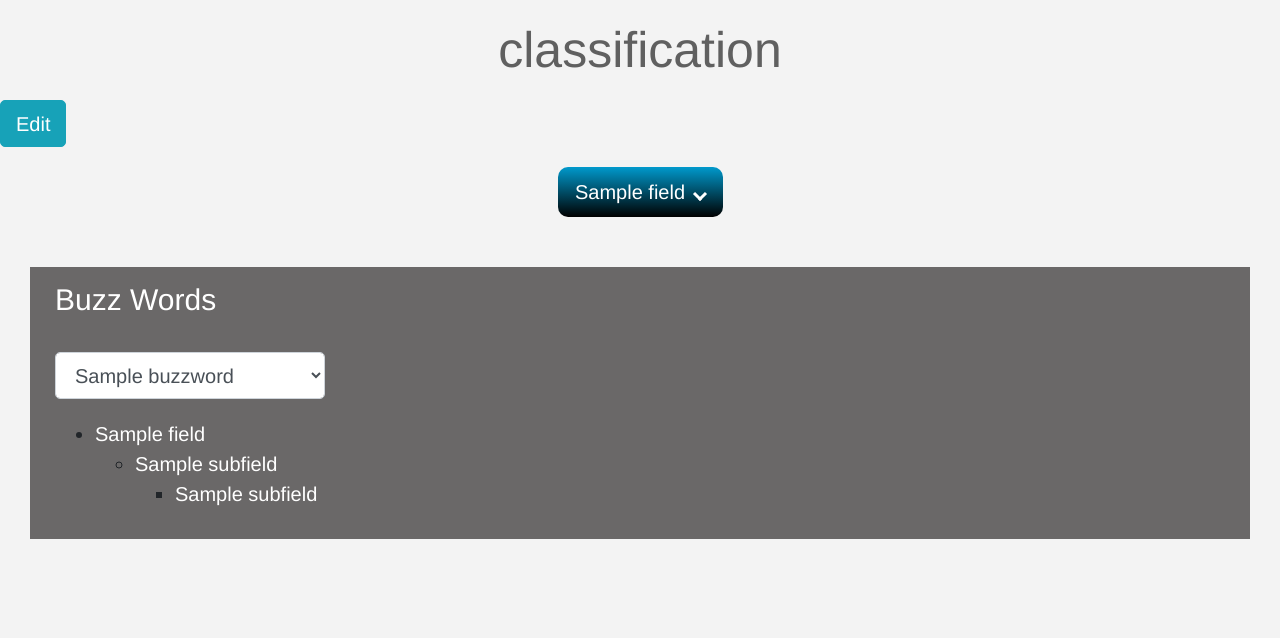
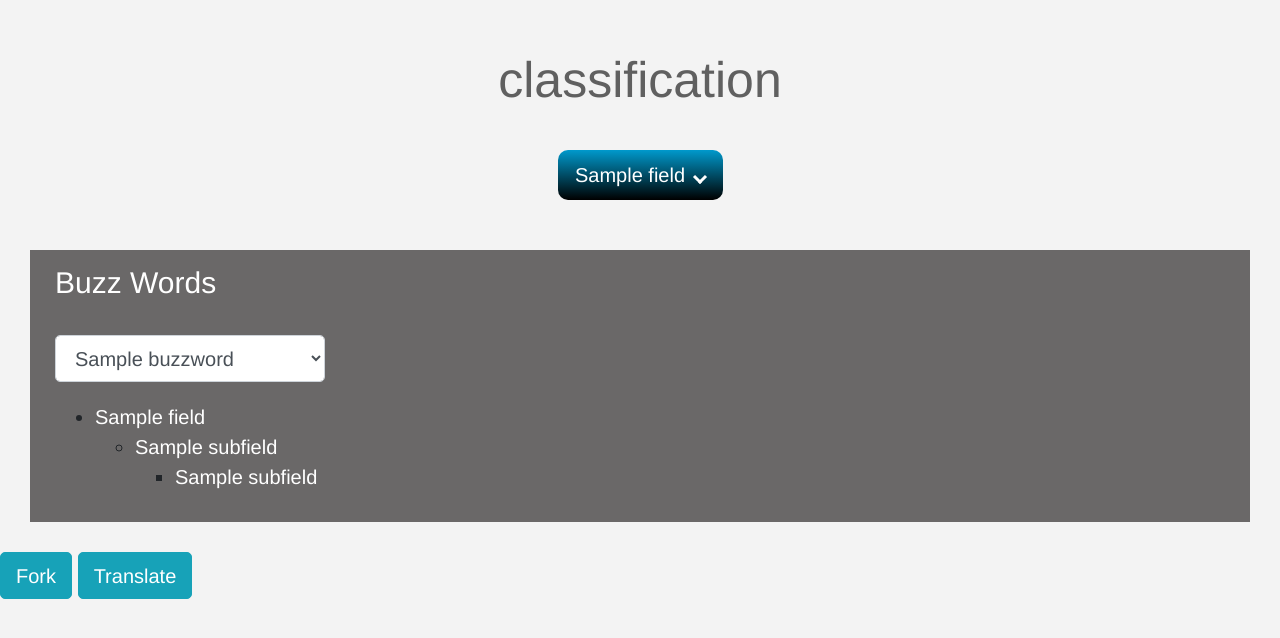
Before and after one commit to Houdaaaa/CSClassify, a Flask app: template db_app/templates/classification.html in a window 1280 px wide. Shown: the top 638 px of the page. Run offline with Flask 2, Linux system fonts and the light colour scheme; the template is opened without the code that fills it: most values are stand-ins (such as "Sample title", 1, 10 or a date in 2020); some libraries are stand-ins or nearby versions.

Commit message:
code cleaning

```diff
--- a/db_app/templates/classification.html
+++ b/db_app/templates/classification.html
@@ -8,11 +8,9 @@
   <title>EDITx</title>
 </head>
 
-<body>
+<br>
 
     <h1 class="title">classification</h1>
-
-    <a href="/edit_field/{{uuid_classification}}" class="btn btn-info" role="button">Edit</a>
 
     <div class="container-fluid" >
         <div class="row center-1">
@@ -91,7 +89,17 @@
         </div>
     </div>
 
+    <a href="" class="btn btn-info" role="button">Fork</a>
+    <a href="" class="btn btn-info" role="button">Translate</a>
+    <br> <br>
 
+    {% if is_user_classification %}
+        <a href="/edit_field/{{uuid_classification}}" class="btn btn-info" role="button">Edit/delete field</a>
+        <a href="" class="btn btn-info" role="button">Edit/delete relation</a>
+        <a href="" class="btn btn-info" role="button">Add field</a>
+        <a href="" class="btn btn-info" role="button">Add relation</a>
+        <a href="" class="btn btn-info" role="button">Add subgraph</a>
+    {% endif %}
 
     <script src="https://code.jquery.com/jquery-3.3.1.slim.min.js" integrity="sha384-q8i/X+965DzO0rT7abK41JStQIAqVgRVzpbzo5smXKp4YfRvH+8abtTE1Pi6jizo" crossorigin="anonymous"></script>
     <script src="https://cdnjs.cloudflare.com/ajax/libs/popper.js/1.14.7/umd/popper.min.js" integrity="sha384-UO2eT0CpHqdSJQ6hJty5KVphtPhzWj9WO1clHTMGa3JDZwrnQq4sF86dIHNDz0W1" crossorigin="anonymous"></script>
--- a/db_app/templates/home.html
+++ b/db_app/templates/classifications_titles.html
@@ -8,7 +8,9 @@
 </head>
 <body>
     <h1 class="title">{{title}}</h1>
-    <a href="/add/classification/" class="btn btn-secondary float-right">Add</a>
+    {% if is_user_connected is defined %}
+        <a href="/add/classification/" class="btn btn-secondary float-right">Add classification</a>
+    {% endif %}
     <br />
     <br />
     {% for classification in classifications_names %}
--- a/db_app/views.py
+++ b/db_app/views.py
@@ -2,13 +2,15 @@ from datetime import datetime
 from werkzeug.urls import url_parse
 from werkzeug.utils import redirect
 from models import *
-from flask import Flask, render_template, url_for, request, flash, jsonify
+from flask import render_template, url_for, request, jsonify
 from forms import LoginForm, RegistrationForm, EditFieldForm
-from wtforms.validators import ValidationError, DataRequired, Email, EqualTo
+from wtforms.validators import DataRequired
 
 
 # Database.database_creation()
 
+#Spécial Editx + buzz words
+#Aller chercher le graph spécifique à Editx pour ça ?
 @app.route('/', defaults={'bw': 'Cloud computing'})  # to pre-select a buzz word
 @app.route('/<bw>')
 def index(bw):
@@ -25,27 +27,23 @@ def index(bw):
                            word=bw)
 
 
-@app.route('/home', defaults={'user': ''})
-@app.route('/<user>/home')
-def home(user):
-    classifications_names = Database.find_all_classifications_names()
-    return render_template('home.html', classifications_names=classifications_names, title='Home')
+@app.route('/all_classifications', defaults={'user': ''})
+@app.route('/<user>/all_classifications')
+def all_classifications(user):
+    classifications_names = Database.find_all_classifications_names()  #uuid + name?
+
+    return render_template('classifications_titles.html', classifications_names=classifications_names, title='all classifications')
 
 
-# @app.route('/<user>/classifications')
-@app.route('/<user>/classifications')  # classification's user only (member'space)
+@app.route('/<user>/my_classifications')  # classification's user only (member'space)
 @login_required
-def display_classifications_user(user):
+def my_classifications(user):
     graphs_id = current_user.get_graphs_id()
     classifications_names = Database.find_classifications_names(graphs_id)
-    return render_template('home.html', classifications_names=classifications_names,
-                           title='My classifications')  # même html ok? mais 'home' pas très expressif
+    is_user_connected = True
 
-
-@app.route('/add/classification/')
-@login_required
-def add_classification():
-    return 'ok'
+    return render_template('classifications_titles.html', classifications_names=classifications_names,
+                           title='My classifications', is_user_connected=is_user_connected)
 
 
 @app.route('/classification/<name>/', defaults={'bw': 'Cloud computing'})
@@ -62,9 +60,26 @@ def display_classification(name, bw):  # id au lieu de name?
     else:
         buzzword_fields = None
 
+    #pas obligé d'être logué : si forker --> redigige vers la page suivante et si page suivante login_required
+    # --> login d'abord
+    is_user_classification = False
+    if current_user.is_authenticated:  #page utilisé pour all user et quand je me co (via my_classif)
+        user_classifications = current_user.get_graphs_id()
+        if uuid_classification in user_classifications:
+            is_user_classification = True
+
+    #If bouton forké submit :
+    #   ajouter graph à la db
+        #rediriger vers '/<user>/my_classifications' (login required)
+
+    #If bouton traduire submit:
+        # on fork ou pas?
+        # redirect ou? à reflechir
+
     return render_template('classification.html', classification=classification, buzzWords=buzzwords,
                            buzzWordFields=buzzword_fields,
-                           word=bw, name=name, uuid_classification=uuid_classification)
+                           word=bw, name=name, uuid_classification=uuid_classification,
+                           is_user_classification=is_user_classification)
 
 
 @app.route('/questions/<field_name>/')
@@ -108,7 +123,7 @@ def edit_field(classification_uuid):
         mongo.db.Classification.update_one({'_id': ObjectId(uuid_temporaire)},
                                            {"$push": {'logs': {'timestamp': timestamp, 'request': req}}},
                                            upsert=False)
-        return redirect(url_for('home'))  # redirect to la même page? pour autre modification
+        return redirect(url_for('all_classifications'))  # redirect to la même page? pour autre modification
 
     if form.edit.data:
         form.new_field.validators = [DataRequired()]
@@ -121,7 +136,7 @@ def edit_field(classification_uuid):
                                                {"$push": {'logs': {'timestamp': timestamp, 'request': req}}},
                                                upsert=False)
             # upsert parameter will insert instead of updating if the post is not found in the database.
-            return redirect(url_for('home'))  # bonne page?
+            return redirect(url_for('all_classifications'))  # bonne page?
 
     return render_template('edit_classification.html', form=form)
 
@@ -134,6 +149,12 @@ def get_fields(id_root):
         return jsonify([])
     else:
         return jsonify(fields)
+
+
+@app.route('/add/classification/')
+@login_required
+def add_classification():
+    return 'ok'
 
 
 @app.route('/login', methods=['GET', 'POST'])
```
